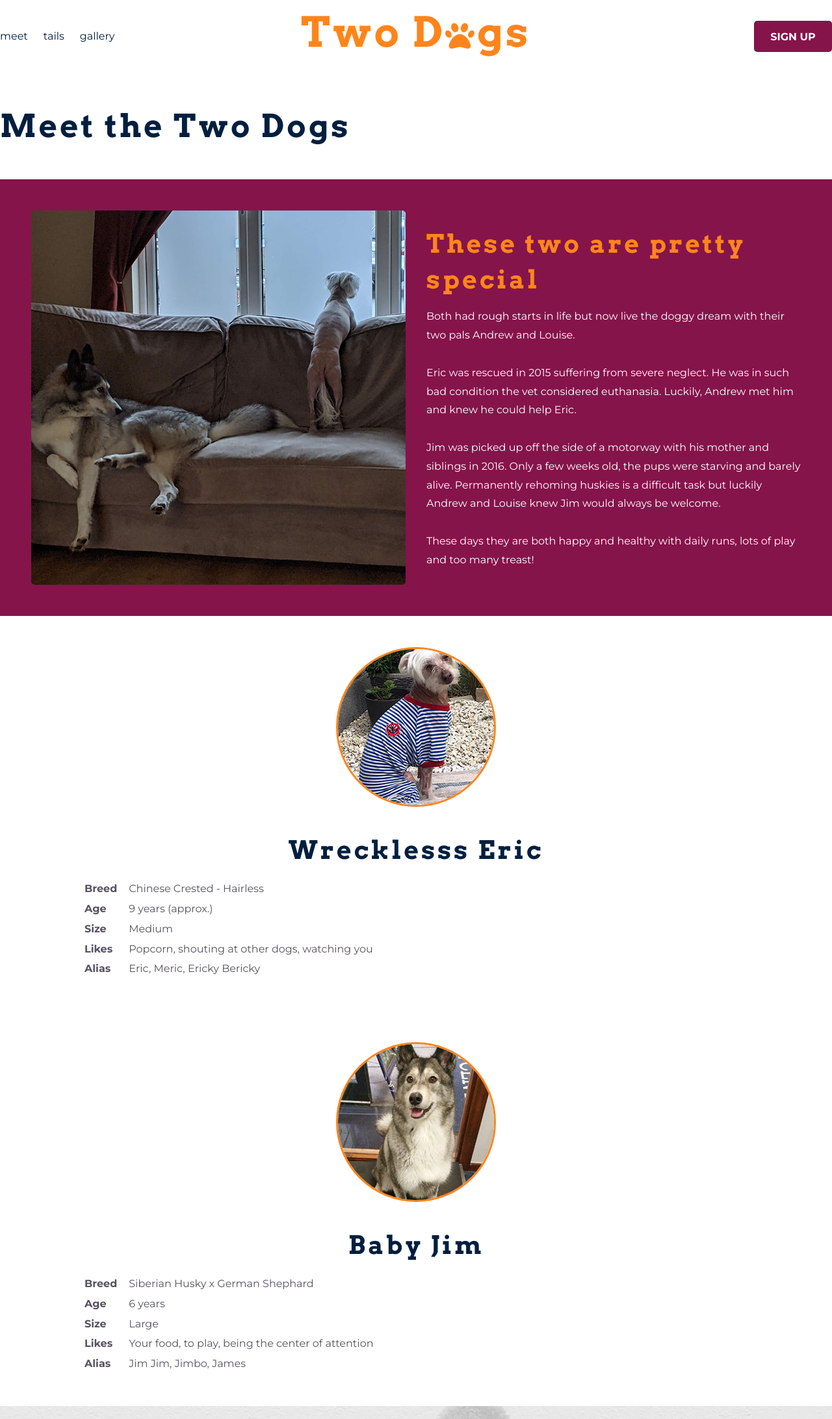
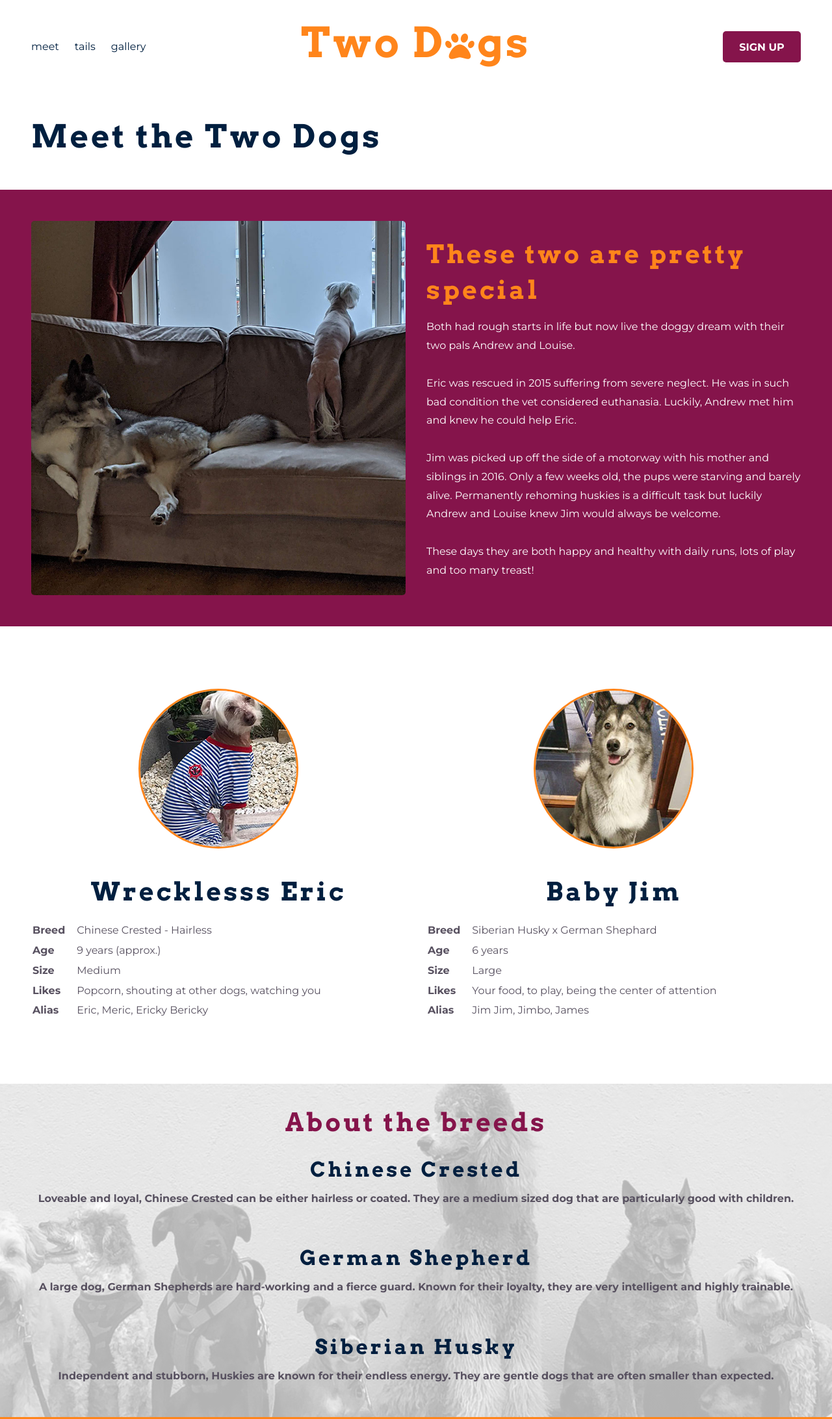
Before and after one commit to somekindofdesign/two-dogs, a plain HTML site: page meet.html in a window 1280 px wide. Shown: the top 2184 px of the page at 65% size. Drawn offline with Linux system fonts and the light colour scheme.

Commit message:
Fix margins and padding after reducing repeted css

```diff
--- a/assets/css/style.css
+++ b/assets/css/style.css
@@ -29,7 +29,7 @@ body {
     gap: 2em
     }
 
-    .full-width-background img {
+    .full-width-background > img {
         width: 50%;
         max-width: 640px;
         height: auto;
@@ -38,7 +38,7 @@ body {
         border-radius: 5px;
     }
 
-    .full-width-background div {
+    .full-width-background > div {
         max-width: 640px;
         width: 50%;
     }
@@ -55,7 +55,7 @@ body {
     gap: 2em
         }
 
-    .max-width-background img {
+    .max-width-background > img {
         width: 50%;
         height: auto;
         object-fit: cover;
@@ -63,7 +63,7 @@ body {
         border-radius: 5px;
     }
 
-    .max-width-background div {
+    .max-width-background > div {
         width: 50%;
     }
 
@@ -179,7 +179,7 @@ tr {
 
 header {
     display: flex;
-    padding: 2em 0 2em 0;
+    padding: 3em 0 2em 0;
     width: 100%;
     box-sizing: border-box;
     max-width: 1280px;
@@ -360,23 +360,13 @@ header button {
 
 /* dog profiles section */
 
-#dog-profiles {
-    width: 100%;
-    max-width: 1280px;
-    box-sizing: border-box;
-    margin: auto;
-    align-items: center;
-    justify-content: center;
-    gap: 4em;
-}
-
 #dog-profiles h2 {
     text-align: center;
     margin-top: 1em;
 }
 
 .single-profiles {
-    width: 80%;
+    width: 100%;
     margin: auto;
     padding: 3em 0 3em 0;
 }
@@ -683,3 +673,12 @@ label {
 .socials i:hover {
     opacity: .75;
 }
+
+/* media queries */
+
+@media screen and (max-width: 1344px) {
+    header, #page-title {
+        padding: 3em 3em 2em 3em;
+    }
+
+}
--- a/meet.html
+++ b/meet.html
@@ -47,7 +47,7 @@
         <p>These days they are both happy and healthy with daily runs, lots of play and too many treast!</p>
         </div>
     </article>
-    <section id="dog-profiles">
+    <section class="max-width-background" id="dog-profiles">
       <div class="single-profiles">
         <div class="circle-container">
             <div id="circle-cover-eric"></div>
```
